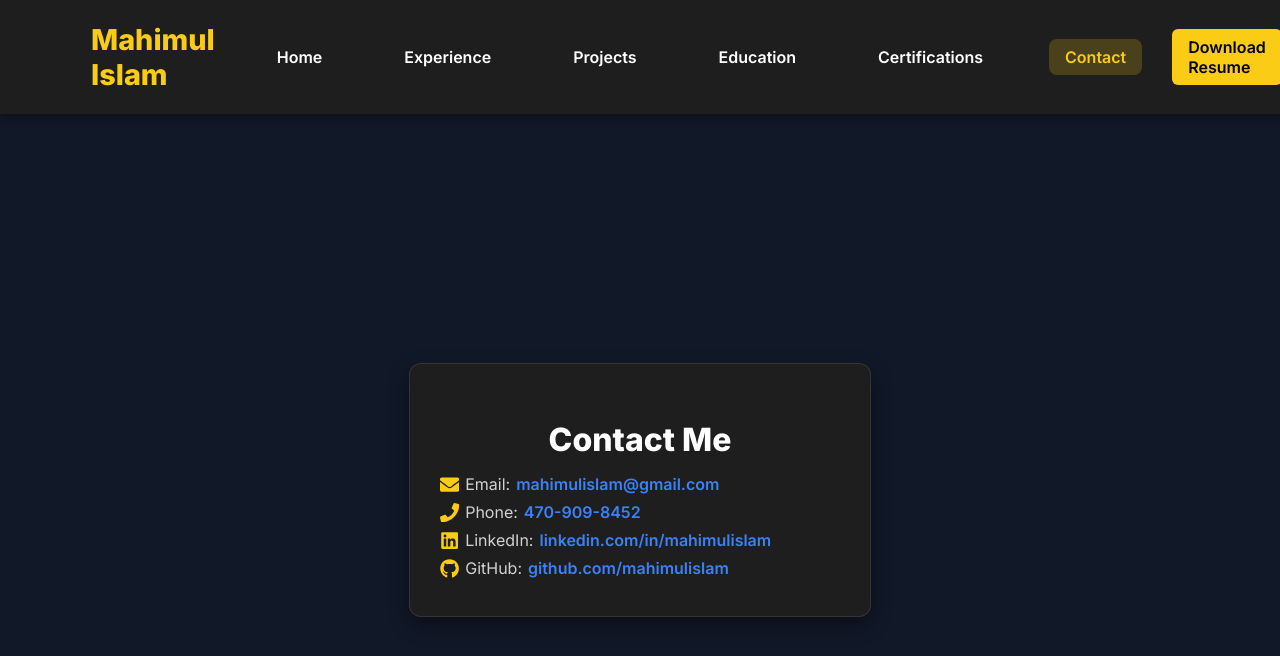
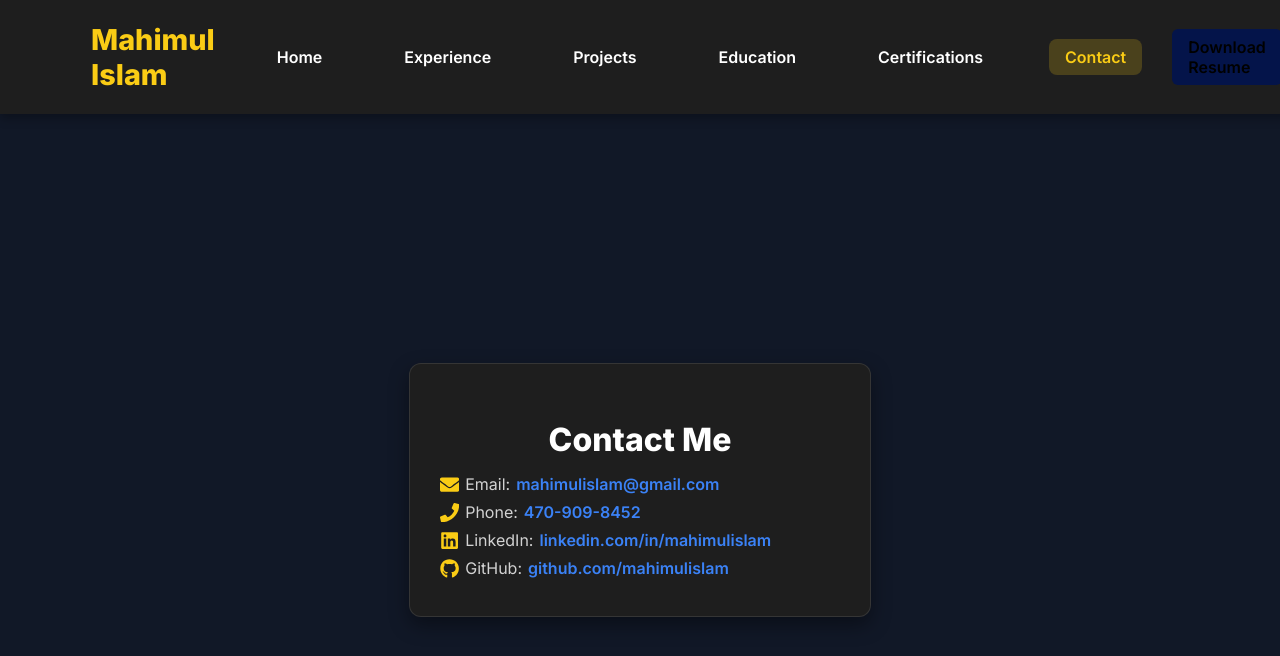
Before and after one commit to mahimulislam/personal-portfolio, a React (Create React App) app: page /contact in a window 1280 px wide. Shown: the top 656 px of the page. Built offline with nearby package versions, Linux system fonts and the light colour scheme.

Commit message:
Updating Resume v2

```diff
--- a/src/components/Navbar.jsx
+++ b/src/components/Navbar.jsx
@@ -39,7 +39,7 @@ const Navbar = () => {
         </div>
 
         <a
-          href="/resume/Mahimul_Islam_Resume_Jan_28.pdf"
+          href="/resume/Mahimul_Islam_Resume_Feb_04.pdf"
           download="Mahimul_Islam_Resume.pdf"
           className="resume-button"
         >
@@ -65,7 +65,7 @@ const Navbar = () => {
           ))}
 
           <a
-            href="/resume/Mahimul_Islam_Resume_Jan_28.pdf"
+            href="/resume/Mahimul_Islam_Resume_Feb_04.pdf"
             download="Mahimul_Islam_Resume.pdf"
             className="mobile-resume-button"
             onClick={() => setIsOpen(false)}
--- a/src/styles/navbar.css
+++ b/src/styles/navbar.css
@@ -45,7 +45,7 @@
 }
 
 .resume-button {
-    background: #facc15;
+    background: #04144a;
     color: black;
     font-weight: 600;
     padding: 8px 16px;
@@ -94,7 +94,7 @@
 }
 
 .mobile-resume-button {
-    background: #facc15;
+    background: #04144a;
     color: black;
     font-weight: 600;
     padding: 10px 20px;
```
Also changed, not shown: 2 other files (tests, documents, lock files or other folders).
